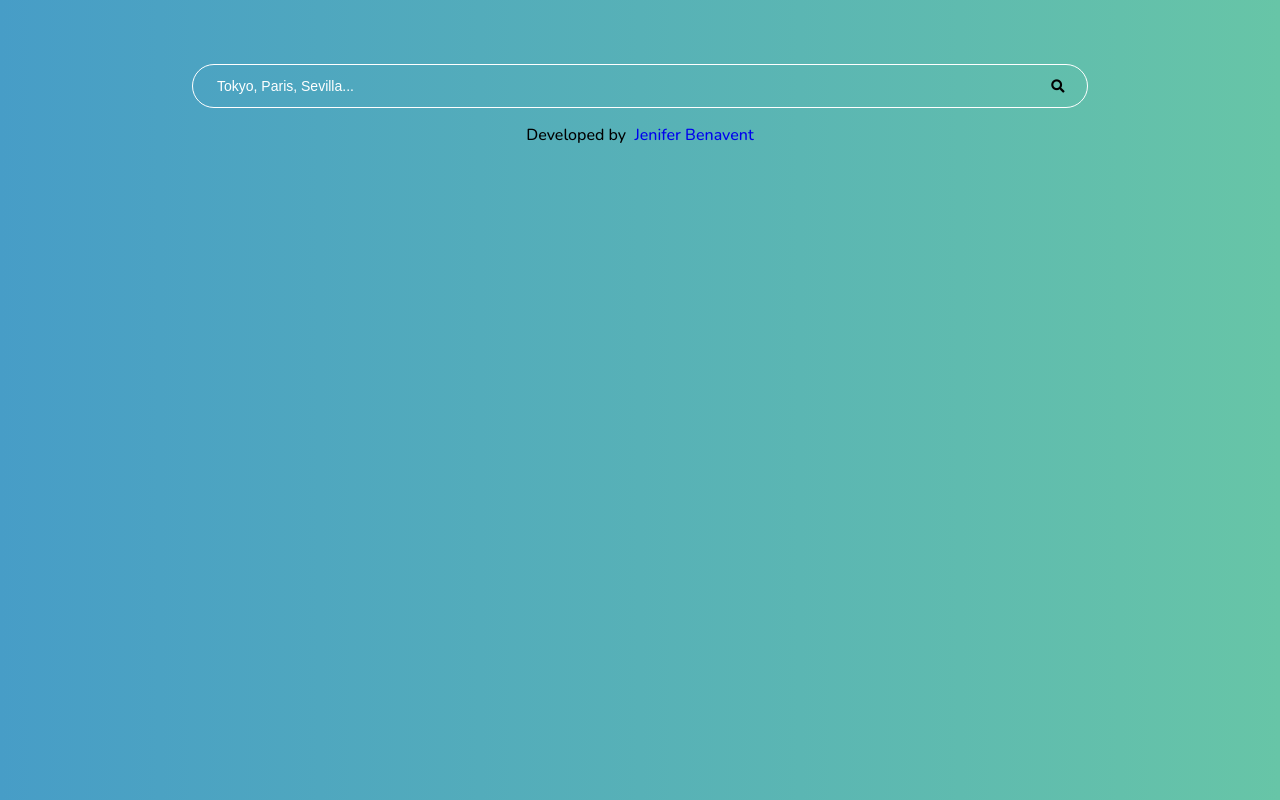
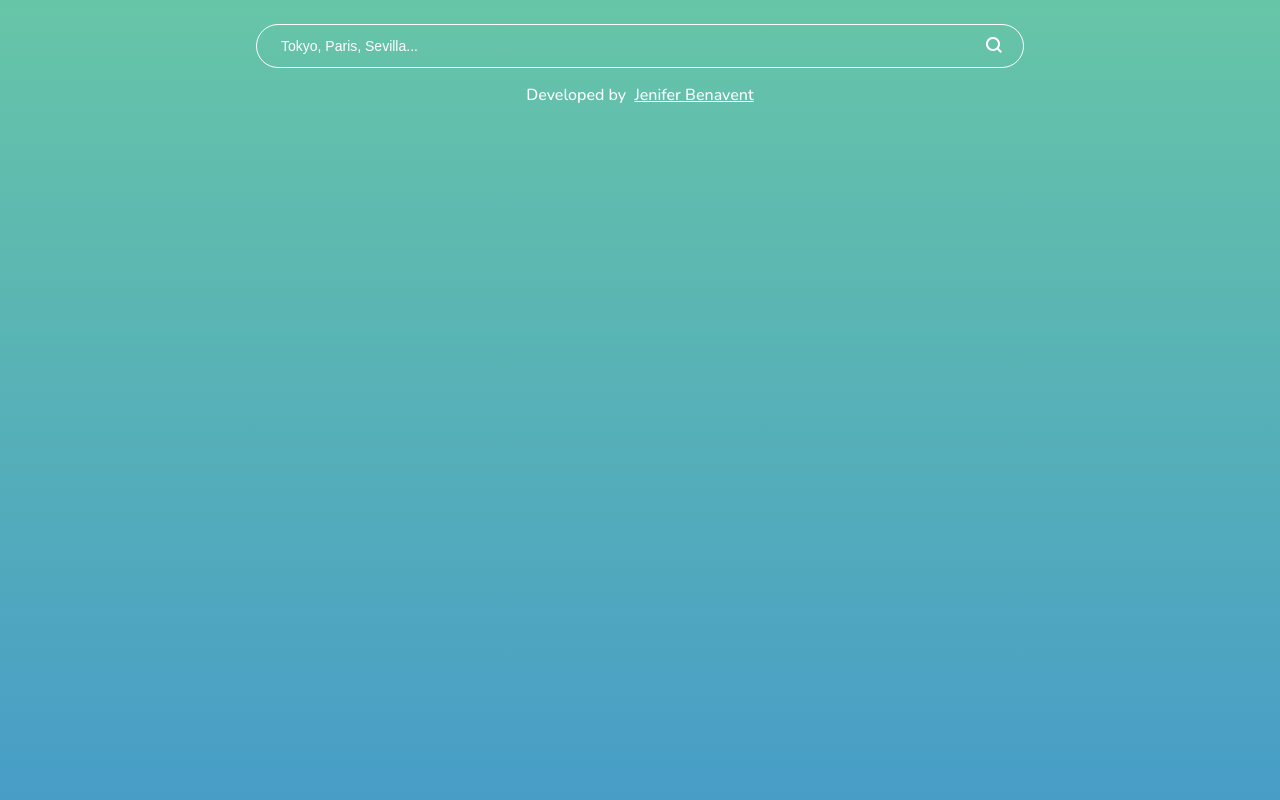
Before and after one commit to jeniferbenavent/react-weather-app, a React (Vite) app: page / in a window 1280 px wide. Built offline with nearby package versions, Linux system fonts and the light colour scheme; no server answers.

Commit message:
New search icon and other styles changes

```diff
--- a/src/components/Footer/Footer.css
+++ b/src/components/Footer/Footer.css
@@ -1,5 +1,8 @@
 .footer-p{
+  text-align: center;
+  color: white;
+}
 
-  text-align: center;
-
+.footer-link{
+  color: white;
 }
--- a/src/components/ForecastCard/ForecastCard.css
+++ b/src/components/ForecastCard/ForecastCard.css
@@ -6,8 +6,6 @@
 
 .forecast-card{
   margin-top: 5vh;
-  margin-left: 5vw;
-  margin-right: 5vw;
   padding: 40px;
   background-color: rgb(255, 255, 255);
   width: 100vw;
@@ -18,5 +16,5 @@
 .forecast-card-title{
   color: rgb(7, 7, 117);
   margin: 0;
-  margin-bottom: 34px;
+  margin-bottom: 6%;
 }
--- a/src/components/ForecastInfo/ForecastInfo.css
+++ b/src/components/ForecastInfo/ForecastInfo.css
@@ -8,4 +8,5 @@
   display: flex;
   flex-direction: column;
   align-items: center;
+  font-weight: bold;
 }
--- a/src/components/SearchBar/SearchBar.css
+++ b/src/components/SearchBar/SearchBar.css
@@ -1,5 +1,5 @@
 .search__container {
-    padding-top: 64px;
+  padding-top: 24px;
 }
 
 .search__input-container {
@@ -15,7 +15,7 @@
   line-height: 18px;
   color: white;
   border-radius: 50px;
-    border: 1px solid white;
+  border: 1.5px solid white;
   transition: all 250ms ease-in-out;
   backface-visibility: hidden;
   transform-style: preserve-3d;
--- a/src/components/SearchBar/SearchBar.tsx
+++ b/src/components/SearchBar/SearchBar.tsx
@@ -24,7 +24,7 @@ function SearchBar(props: SearchBarProps) {
       <div className="search__input-container">
         <input className="search__input" type="search" placeholder="Tokyo, Paris, Sevilla..." value={city} onInput={handleInputValueChange} />
         <button type="submit">
-          <i className="fa fa-search"></i>
+        <img src="src/assets/images/busqueda.png" alt="Search icon"/>
         </button>
       </div>
     </form>
--- a/src/components/WeatherDataCard/WeatherDataCard.css
+++ b/src/components/WeatherDataCard/WeatherDataCard.css
@@ -1,6 +1,7 @@
 .weather-card{
   display: grid;
   grid-template-columns: 1fr 1fr 1fr;
+  margin-top: 34px;
 }
 
 .weather-card-dayTime,
--- a/src/components/WeatherIcon/WeatherIcon.css
+++ b/src/components/WeatherIcon/WeatherIcon.css
@@ -4,6 +4,6 @@
 }
 
 .smallIcon{
-  width: 50px;
-  height: 50px;
+  width: 80px;
+  height: 80px;
 }
--- a/src/index.css
+++ b/src/index.css
@@ -1,9 +1,10 @@
 @import url('https://fonts.googleapis.com/css2?family=Nunito:wght@300;500&display=swap');
 
 html, body {
-  width: 70%;
+  width: 60%;
   margin: 0;
   padding: 0;
+  height: 100%;
 }
 
 :root {
@@ -13,11 +14,7 @@ html, body {
   align-items: center;
   font-family: 'Nunito', sans-serif;
   background: rgb(71,157,199);
-  background: linear-gradient(90deg, rgba(71,157,199,1) 0%, rgba(103,197,167,1) 100%);
-}
-
-a {
-  text-decoration: none;
+  background: linear-gradient(0deg, rgba(71,157,199,1) 0%, rgba(103,197,167,1) 100%);
 }
 
 a:visited {
```
Also changed, not shown: src/assets/images/busqueda.png (added). Lines whose indentation alone changed are shown as unchanged.
